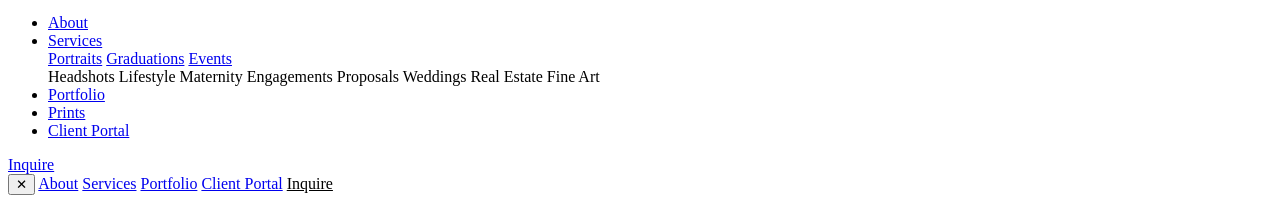
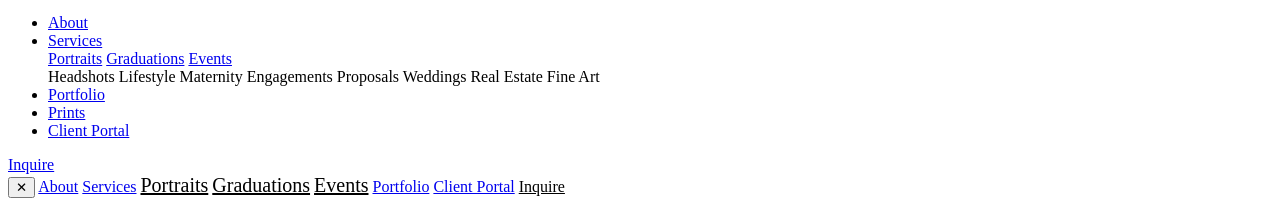
Before and after one commit to DSM-Photography/dsm-shotlist, a website: page nav.html in a window 1280 px wide. Shown: the part 2560-2766 px from the top of the page. Drawn offline with Linux system fonts and the light colour scheme.

Commit message:
Update nav.html

```diff
--- a/nav.html
+++ b/nav.html
@@ -39,6 +39,9 @@
   <button class="mobile-close" id="mobile-close-btn">&#x2715;</button>
   <a href="/index.html#about">About</a>
   <a href="/services.html">Services</a>
+  <a href="/portraits.html" style="font-size:20px; color:var(--mid);">Portraits</a>
+  <a href="/graduations.html" style="font-size:20px; color:var(--mid);">Graduations</a>
+  <a href="/events.html" style="font-size:20px; color:var(--mid);">Events</a>
   <a href="/index.html#portfolio">Portfolio</a>
   <a href="/client-portal.html">Client Portal</a>
   <a href="/index.html#contact" style="color:var(--gold);">Inquire</a>
```
